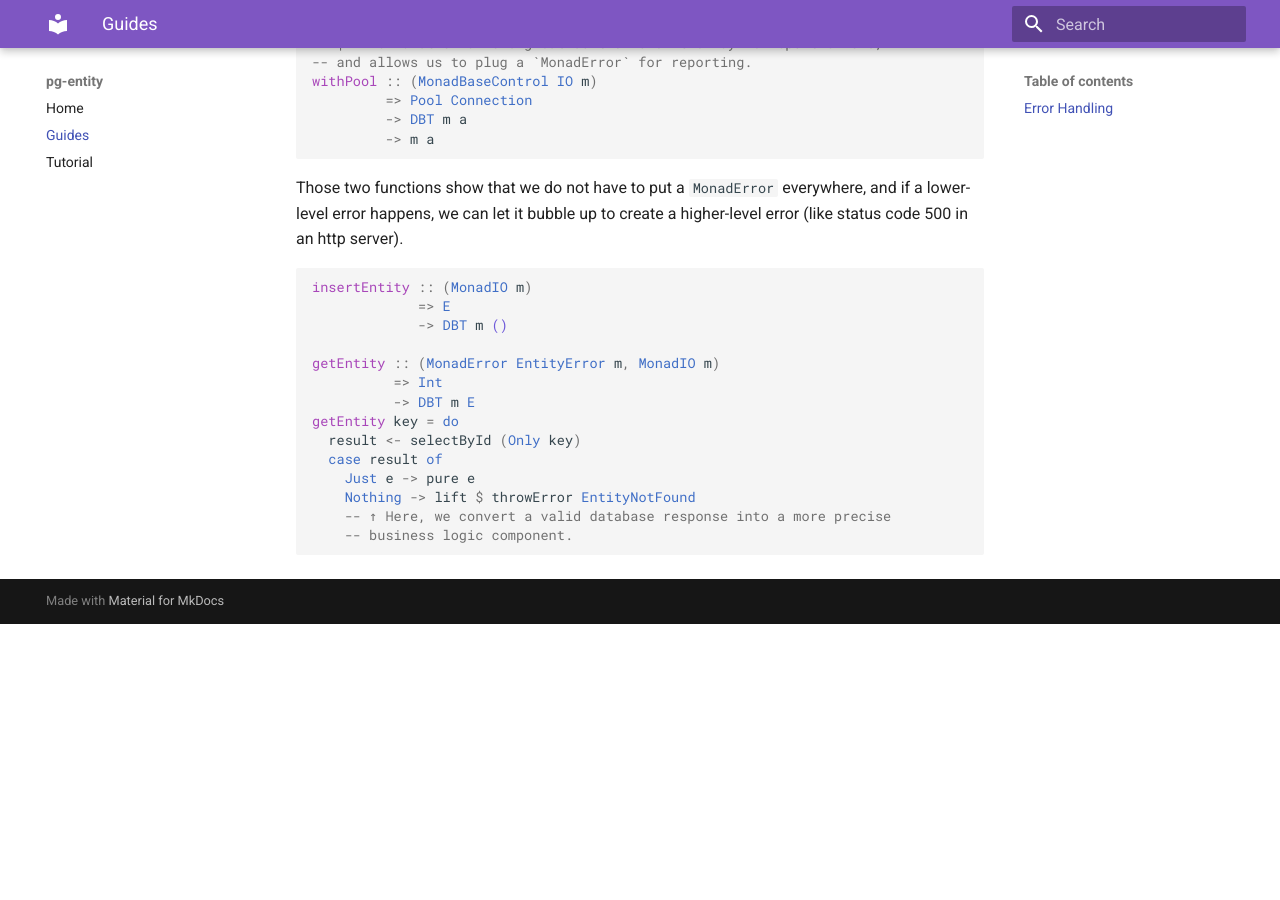
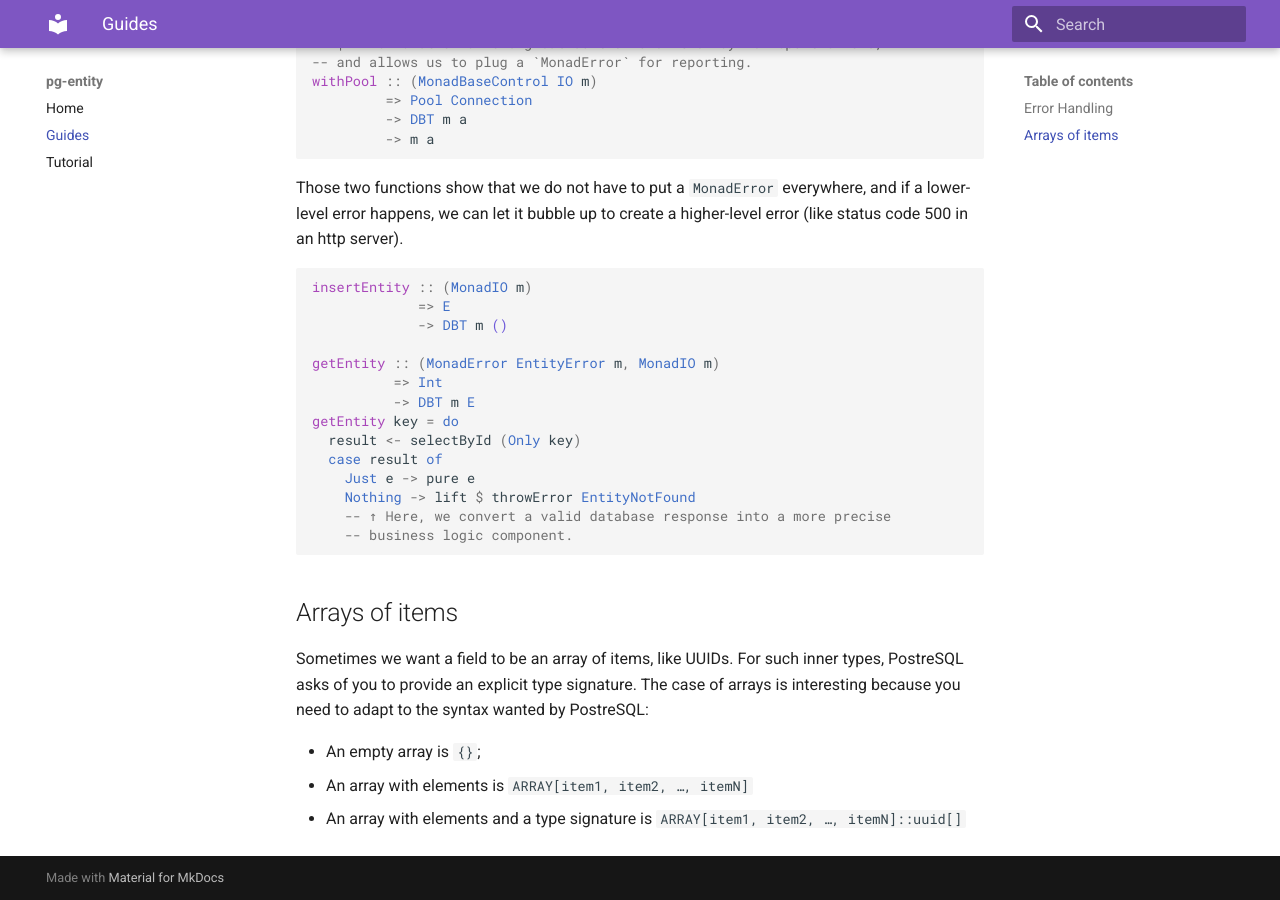
Before and after one commit to tchoutri/pg-entity, an MkDocs documentation site: the page built from docs/src/Guides.md, in a window 1280 px wide and 900 px high, scrolled down 918 px. Built offline with MkDocs 1.6.1 and Material for MkDocs 9.7.7, drawn with Linux system fonts in a browser that asks for light colours; before the commit the page ends 1542 px from its top, so only the background shows below that.

Commit message:
Add a guide section on arrays with type sigs

````diff
--- a/docs/src/Guides.md
+++ b/docs/src/Guides.md
@@ -59,4 +59,16 @@ getEntity key = do
     -- business logic component.
 ```
 
+## Arrays of items
+
+Sometimes we want a field to be an array of items, like UUIDs. For such inner types, PostreSQL asks of you to
+provide an explicit type signature. The case of arrays is interesting because you need to adapt to the syntax
+wanted by PostreSQL:
+
+* An empty array is `{}`;
+* An array with elements is `ARRAY[item1, item2, …, itemN]`
+* An array with elements and a type signature is `ARRAY[item1, item2, …, itemN]::uuid[]`
+
+
+
 [MonadError]: https://hackage.haskell.org/package/mtl-2.2.2/docs/Control-Monad-Except.html#t:MonadError
````
Also changed, not shown: .hlint.yaml, 6 other files.
